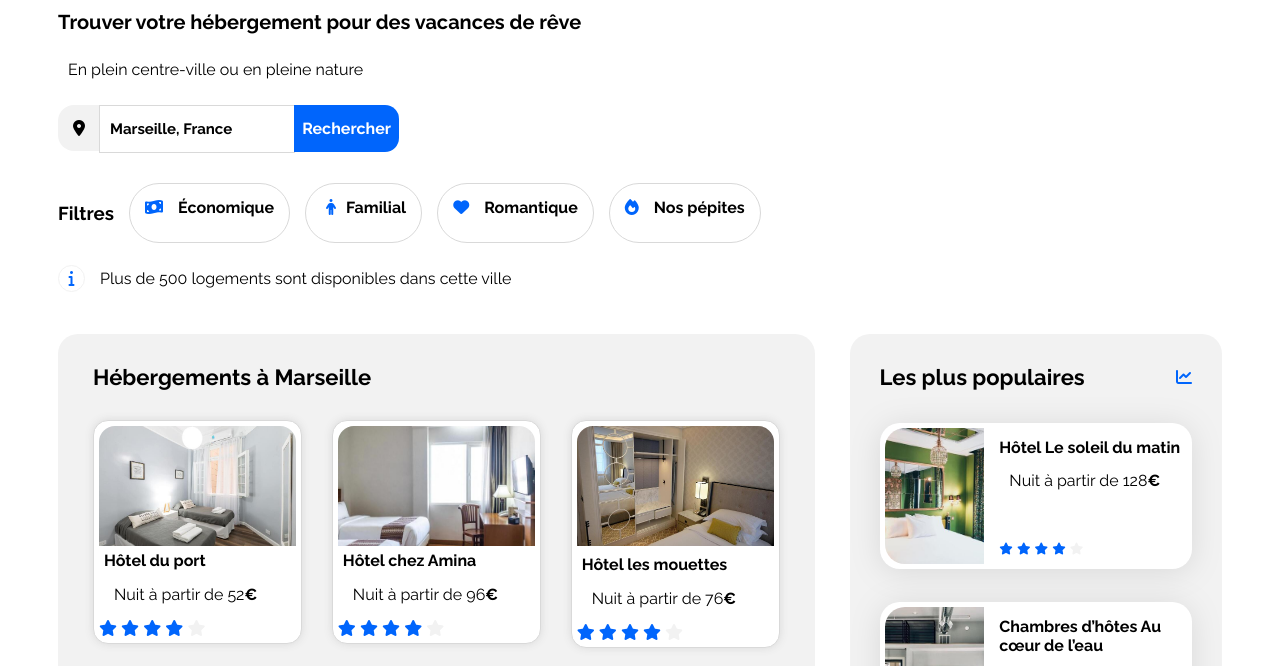
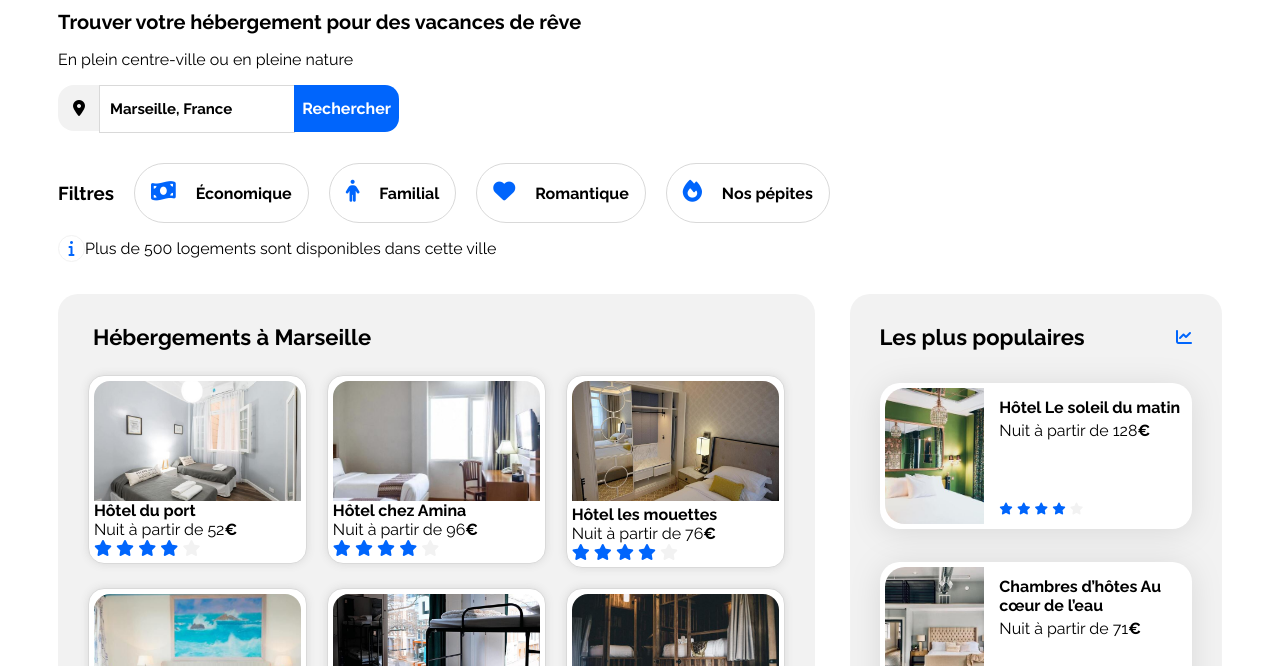
Before and after one commit to rakiko86/Booki, a plain HTML site: page index.html in a window 1280 px wide. Shown: the part 77-743 px from the top of the page. Drawn offline with Linux system fonts and the light colour scheme.

Commit message:
fix(btn-filtre):fixer <p> romantique

```diff
--- a/css/style.css
+++ b/css/style.css
@@ -99,7 +99,7 @@ header ul li:hover a {
 
 
 .heb:hover{
-    border-top: 2px solid var(--main-color);
+    border-top: 3px solid var(--main-color);
     color: var(--main-color);
     padding-top: 20px;
 
@@ -169,26 +169,30 @@ form button:hover {
 ^----------------------
 */
 .filters {
-    display: inline-flex;
-
+    display: flex;
     flex-wrap:  wrap;
     align-items: justify;
-    gap: 15px;
-    margin-top: auto;
+    gap: 20px;
+
  }
+.filters h3{
+    padding: 0%;
+}
+.btn-filter p{
+
+    padding: 0;
+    cursor: pointer;
 
 
 
-.btn-filter p {
-    margin: 0;
-    padding-right: 15px;
-    cursor: pointer;
 }
-
 .btn-filter {
-    font-weight: bold;
+    font-weight:bold;
     border: 1px solid var(--dark-grey);
     border-radius: 30px;
+    padding-right: 1rem;
+
+
 
 }
 
@@ -197,25 +201,38 @@ form button:hover {
     box-shadow: 0 0 8px var(--dark-grey);
 }
 
-.btn-filter .fa-solid {
+.fa-money-bill-wave{
+   padding-left: 1rem;
+   padding-right: 1rem;
 
-    border-radius: 30px;
-}
+   font-size: 22px;
 
-.btn-filter .fa-person {
-    padding: 5px 10px 5px 10px;
 
-    color: var(--main-color);
-}
-
-.btn-filter .fa-heart, .fa-fire, .fa-money-bill-wave {
-    padding: 5px;
-    margin-right: 10px;
-    color: var(--main-color);
 }
 
 
+ .fa-person{
+    padding-right: 1rem;
+    padding-left:1rem;
 
+font-size: 22px;
+
+
+}
+
+.fa-heart{
+    padding-left: 1rem;
+    padding-right: 1rem;
+    padding-top: 1rem;
+
+    font-size: 22px;
+
+}
+.fa-fire{
+    padding-left:1rem ;
+    padding-right: 1rem;
+    font-size: 22px;
+}
 
 /*
 *        barre d'information
@@ -236,7 +253,7 @@ form button:hover {
     display: flex;
     align-items: center;
     justify-content: center;
-    margin-right: 5px;
+
 }
 
 .fa-location-dot {
@@ -278,8 +295,6 @@ h2{ padding-top: 0;
 }
 .hebergements-cards{
     display: flex;
-
-
     gap: 5px;
 
 }
@@ -287,49 +302,22 @@ h2{ padding-top: 0;
     flex-basis: calc(20% - 1rem);
     min-height: auto;
 }
-.cont{
-    background-color: var(--white);
-    border-radius: 16px;
 
-    box-shadow: 0 0 8px var(--dark-grey);
-    display: inline-block;
-
-    margin: 5px;
-
-}
 
 
 
 .cont img{
     border-radius: 16px 16px 0 0;
     height: 120px;
-
     width: 100%;
-    object-fit: cover;
-
-}
-
-.hebergement-cards {
-    display: grid;
-    grid-template-columns: repeat(auto-fit);
-    gap: 2px;
-
-}
-
-.cont {
-    display: flex;
-    flex-direction: column;
-    justify-content: space-between;
-    border: 1px solid var(--main-bg-color);
-    padding: 2px;
-}
-
-.cont img {
-    max-width: 100%;
     object-fit: cover;
     margin: 0;
     padding: 0;
 }
+
+
+
+
 
 
 /***/
@@ -345,19 +333,19 @@ h2{ padding-top: 0;
     flex-direction: column;
     justify-content: space-between;
     border: 1px solid var(--dark-grey);
-    border-radius: 15px;
+    border-radius: 16px;
     padding: 5px;
     box-sizing: border-box;
+    background-color: var(--white);
+    box-shadow: 0 0 8px var(--dark-grey);
 
 }
  .title{
-    padding:5px;
+    padding: 0;
     margin: 0;
 }
 .subtitle{
-    margin-top: 0;
-    margin-left: 5px;
-    margin-bottom: 5px;
+margin: 0;
 }
 .box{
     margin: 0;
@@ -512,7 +500,7 @@ a {
 a:hover {
     text-decoration: underline;
 }
-p {
+.P{
     padding: 10px;
 }
 
--- a/index.html
+++ b/index.html
@@ -62,20 +62,20 @@
                 -->
                 <div class="filters">
 
-                    <h3 class="filtres">Filtres</h3>
+                    <h3 class="filtres"> Filtres</h3>
 
 
                     <div class='btn-filter'>
-                        <p><i class="fa-solid fa-money-bill-wave"></i>Économique</p>
+                        <p><i class="fa-solid fa-money-bill-wave"></i> Économique</p>
                     </div>
                     <div class='btn-filter'>
-                        <p><i class="fa-solid fa-person"></i>Familial</p>
+                        <p><i class="fa-solid fa-person"></i> Familial</p>
                     </div>
                     <div class='btn-filter'>
-                        <p><i class="fa-solid fa-heart"></i>Romantique</p>
+                        <i class="fa-solid fa-heart"></i> Romantique</p>
                     </div>
                     <div class='btn-filter'>
-                        <p><i class="fa-solid fa-fire"></i>Nos pépites</p>
+                        <p><i class="fa-solid fa-fire"></i> Nos pépites</p>
                     </div>
 
 
@@ -350,23 +350,23 @@
         <footer>
             <div class="footer-left">
                 <h4>A propos</h4>
-                <p><a href="#">Fonctionnement du site</a></p>
-                <p><a href="#">Conditions générales</a></p>
-                <p><a href="#">Données et confidentialité</a></p>
+                <p class="p"><a href="#">Fonctionnement du site</a></p>
+                <p class="p"><a href="#">Conditions générales</a></p>
+                <p class="p"><a href="#">Données et confidentialité</a></p>
             </div>
 
             <div class="footer-middle">
                 <h4>Nos hébergements</h4>
                 <div>
-                    <p><a href="#">Charte qualité</a></p>
-                    <p><a href="#">Proposer votre hôtel</a></p>
+                    <p class="p"><a href="#">Charte qualité</a></p>
+                    <p class="p"><a href="#">Proposer votre hôtel</a></p>
                 </div>
             </div>
 
             <div class="footer-right">
                 <h4>Assistance</h4>
-                <p><a href="#">Centre d'aide</a></p>
-                <p><a href="#">Nous contacter</a></p>
+                <p class="p"><a href="#">Centre d'aide</a></p>
+                <p class="p"><a href="#">Nous contacter</a></p>
             </div>
         </footer>
 
```
